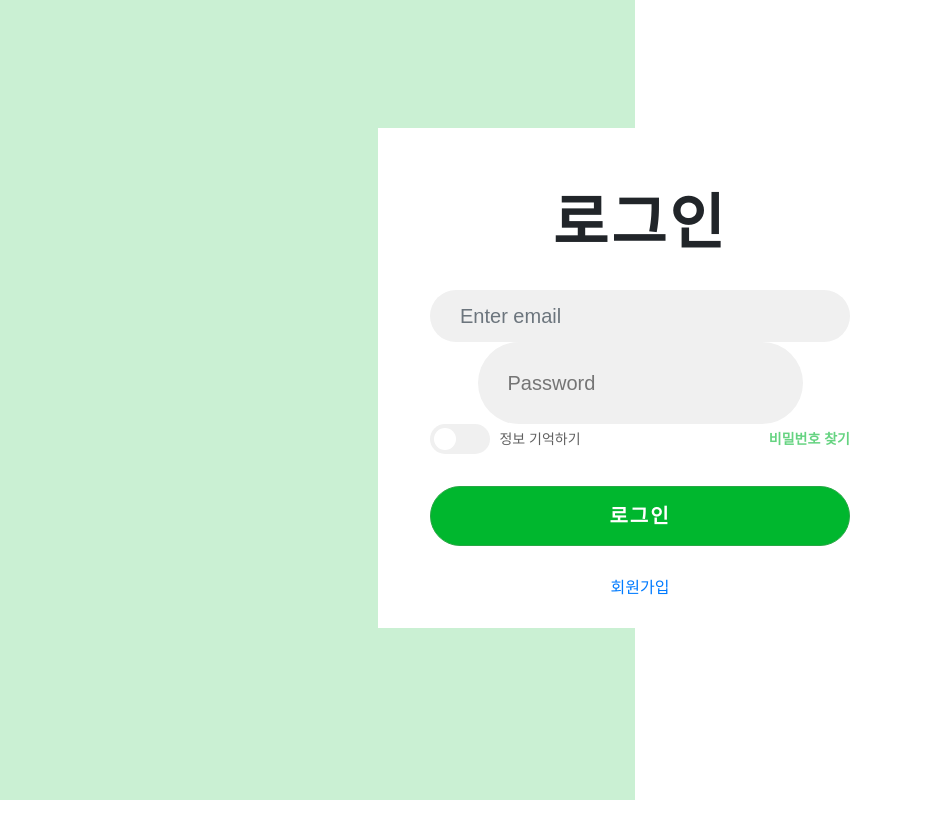
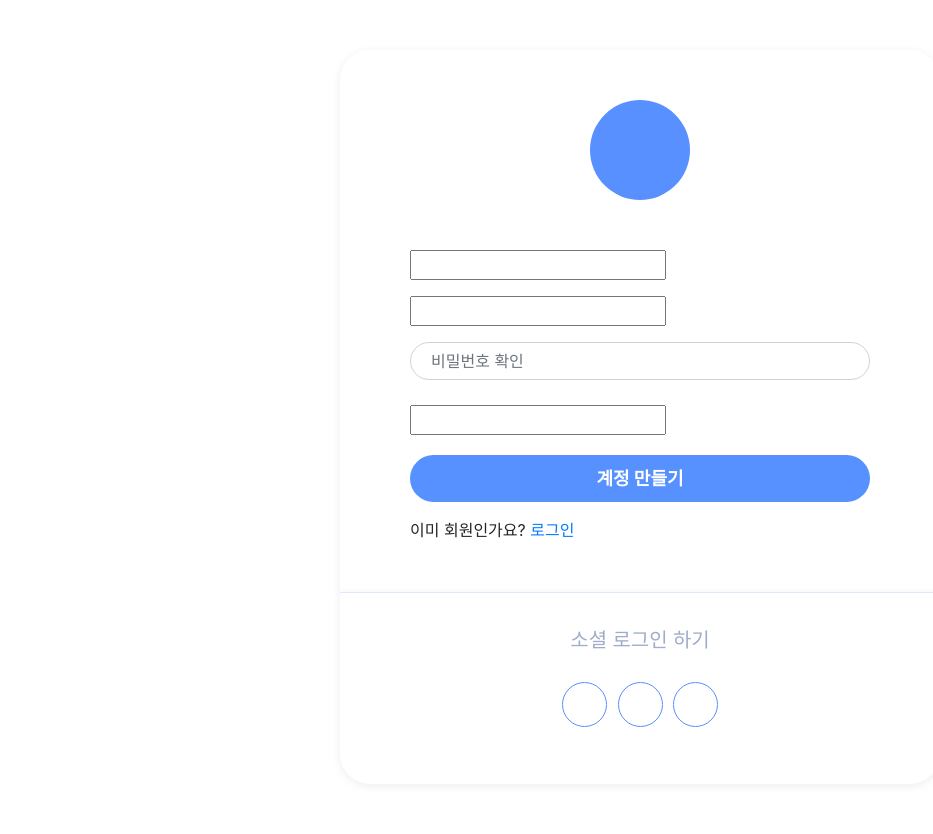
Before and after one commit to minsol1/buytogether, a Django app: template buyTogether/templates/accounts/login.html in a window 1280 px wide. Shown: the whole page, without its empty margins (0-933 px from the left). Before the commit the page ends 800 px from the top, so only its background shows below. Run offline with Django 4.2, Linux system fonts and the light colour scheme; the template is opened without the code that fills it, so the values that code supplies are empty, except form fields; tables that the repository leaves empty hold one stand-in row (values such as "Sample post"); form fields are guessed from the names that the template uses; some libraries are stand-ins or nearby versions.

Commit message:
0608 김재현 14시 2번째

```diff
--- a/buyTogether/templates/accounts/login.html
+++ b/buyTogether/templates/accounts/login.html
@@ -10,41 +10,43 @@
     <link rel="stylesheet" type="text/css" href="{% static 'style.css' %}">
     <title>로그인</title>
   </head>
-  <body class="login_body">
-    <!-- Backgrounds -->
-    <div id="login-bg" class="container-fluid">
-      <div class="bg-color"></div>
+  <body>
+    <div class="registration-form">
+        <form method="post" action="{% url 'signup' %}">
+            <div class="form-icon">
+                <span><i class="icon icon-user"></i></span>
             </div>
-
-    <!-- End Backgrounds -->
-    <div class="container" id="login">
-        <div class="row justify-content-center">
-        <div class="col-lg-8">
-          <div class="login">
-            <h1>로그인</h1>
-            <!-- Loging form -->
-                  <form>
-                    <div class="login_form-group">
-                      <input type="email" class="form-control login_input" id="exampleInputEmail1" aria-describedby="emailHelp" placeholder="Enter email">
+            {% csrf_token %}
+            <div class="form-group">
+            {{form.userID}}
             </div>
-                    <div class="login_form-group">
-                      <input type="password" class="login_form-control login_input" id="exampleInputPassword1" placeholder="Password">
+            <div class="form-group">
+            {{form.password}}
             </div>
-                    <div class="login_form-check">
-                      <label class="switch">
-                      <input type="checkbox" class="login_input">
-                      <span class="slider round"></span></label>
-                      <label class="login_form-check-label" for="exampleCheck1">정보 기억하기</label>
-                      <label class="forgot-password"><a href="#">비밀번호 찾기<a></label>
+            <div class="form-group">
+                <input type="password" name="password2" class="form-control item" id="password" placeholder="비밀번호 확인">
             </div>
-                    <br>
-                    <button type="submit" class="btn btn-lg btn-block btn-success">로그인</button>
+            <div class="form-group">
+            {{form.nickname}}
+            </div>
+            <div class="form-group">
+                <button type="submit" value="회원가입" class="btn btn-block create-account">계정 만들기</button>
+            </div>
+            <div class="signup">
+                이미 회원인가요? <a href="{% url 'login' %}">로그인</a>
+            </div>
         </form>
-                  <a href="{% url 'signup' %}">회원가입</a>
-             <!-- End Loging form -->
+        <div class="social-media">
+            <h5>소셜 로그인 하기</h5>
+            <div class="social-icons">
+                <a href="#"><i class="icon-social-facebook" title="Facebook"></i></a>
+                <a href="#"><i class="icon-social-google" title="Google"></i></a>
+                <a href="#"><i class="icon-social-twitter" title="Twitter"></i></a>
             </div>
         </div>
     </div>
-    </div>
+    <script type="text/javascript" src="https://code.jquery.com/jquery-3.2.1.min.js"></script>
+    <script type="text/javascript" src="https://cdnjs.cloudflare.com/ajax/libs/jquery.mask/1.14.15/jquery.mask.min.js"></script>
+    <script src="assets/js/script.js"></script>
   </body>
 </html>
```
Also changed, not shown: buyTogether/templates/accounts/signup.html (+0 -13 lines). Lines whose indentation alone changed are shown as unchanged.
